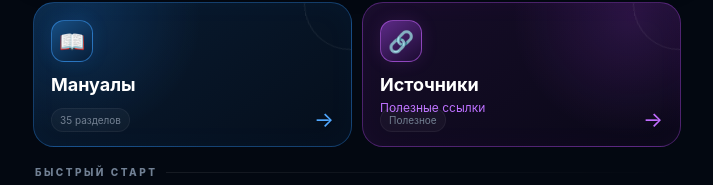
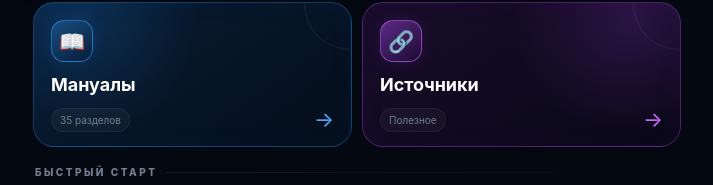
Before and after one commit to baxiopantera-spec/axeo-app, a plain HTML site: page index.html in a window 1280 px wide. Shown: the part 269-454 px from the top of the page, without its empty margins (283-996 px from the left). Drawn offline with Linux system fonts and the light colour scheme.

Commit message:
Update index.html

```diff
--- a/index.html
+++ b/index.html
@@ -1314,8 +1314,6 @@ body::after {
                 Источники
             </h2>
 
-            <p>
-                Полезные ссылки
             </p>
 
             <div class="card-bottom">
```
